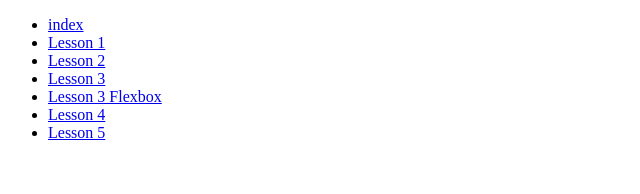
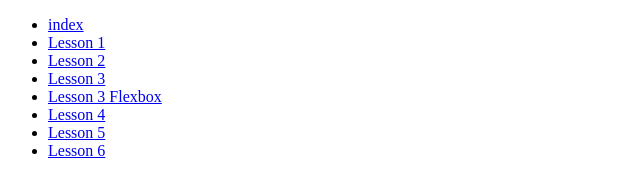
Before and after one commit to NoGuyBuy-Official/webd168, a plain HTML site: page index.html in a window 1280 px wide. Shown: the full height of the page, 0-640 px from the left. Drawn offline with Linux system fonts and the light colour scheme.

Commit message:
lesson06

```diff
--- a/index.html
+++ b/index.html
@@ -15,6 +15,7 @@
             <li><a href="lesson03-flexbox/">Lesson 3 Flexbox</a></li>
             <li><a href="lesson04/">Lesson 4</a></li>
             <li><a href="lesson05/">Lesson 5</a></li>
+            <li><a href="lesson06/adding-color/summermenu.html">Lesson 6</a></li>
         </ul>
     </nav>
 </body>
```
